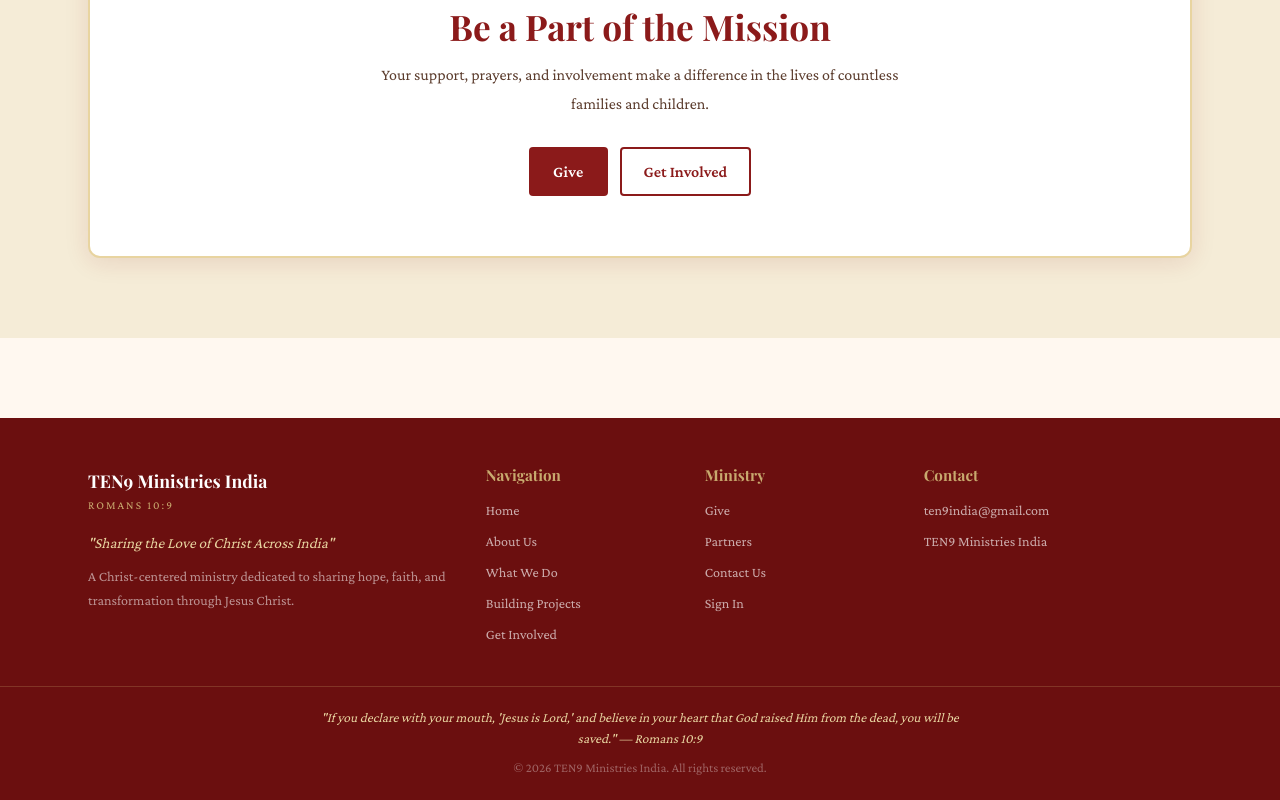
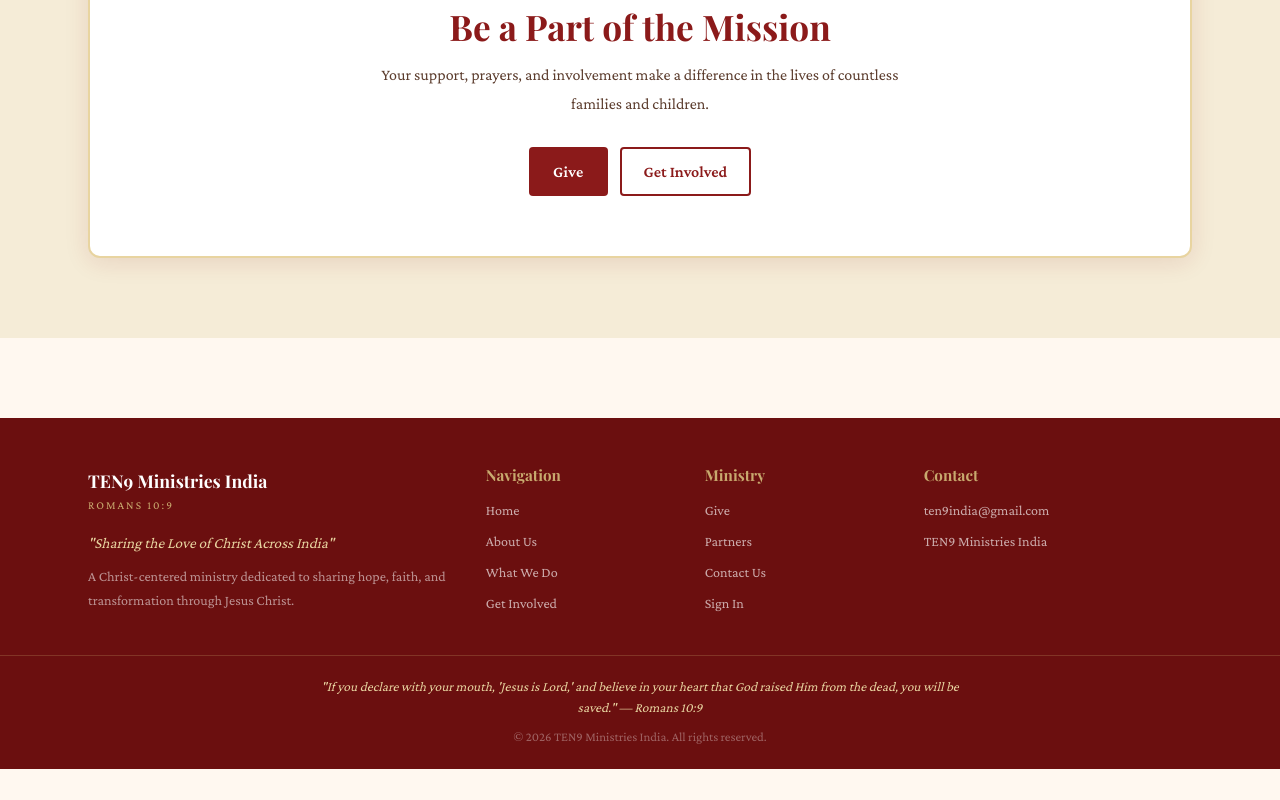
Before and after one commit to enugulameghana4567/ten9india, a React (Create React App) app in the folder client/: page / in a window 1280 px wide. Shown: the part 2132-2932 px from the top of the page. After the commit the page ends 2901 px from the top, so only its background shows below. Built offline with nearby package versions, Linux system fonts and the light colour scheme; no server answers; a web font is replaced by a local one.

Commit message:
Remove 'Building Projects' link from footer

```diff
--- a/client/src/components/Footer.js
+++ b/client/src/components/Footer.js
@@ -21,7 +21,6 @@
           <Link to="/">Home</Link>
           <Link to="/about">About Us</Link>
           <Link to="/what-we-do">What We Do</Link>
-          <Link to="/building-projects">Building Projects</Link>
           <Link to="/get-involved">Get Involved</Link>
         </div>
         <div className="footer-links-col">
```
